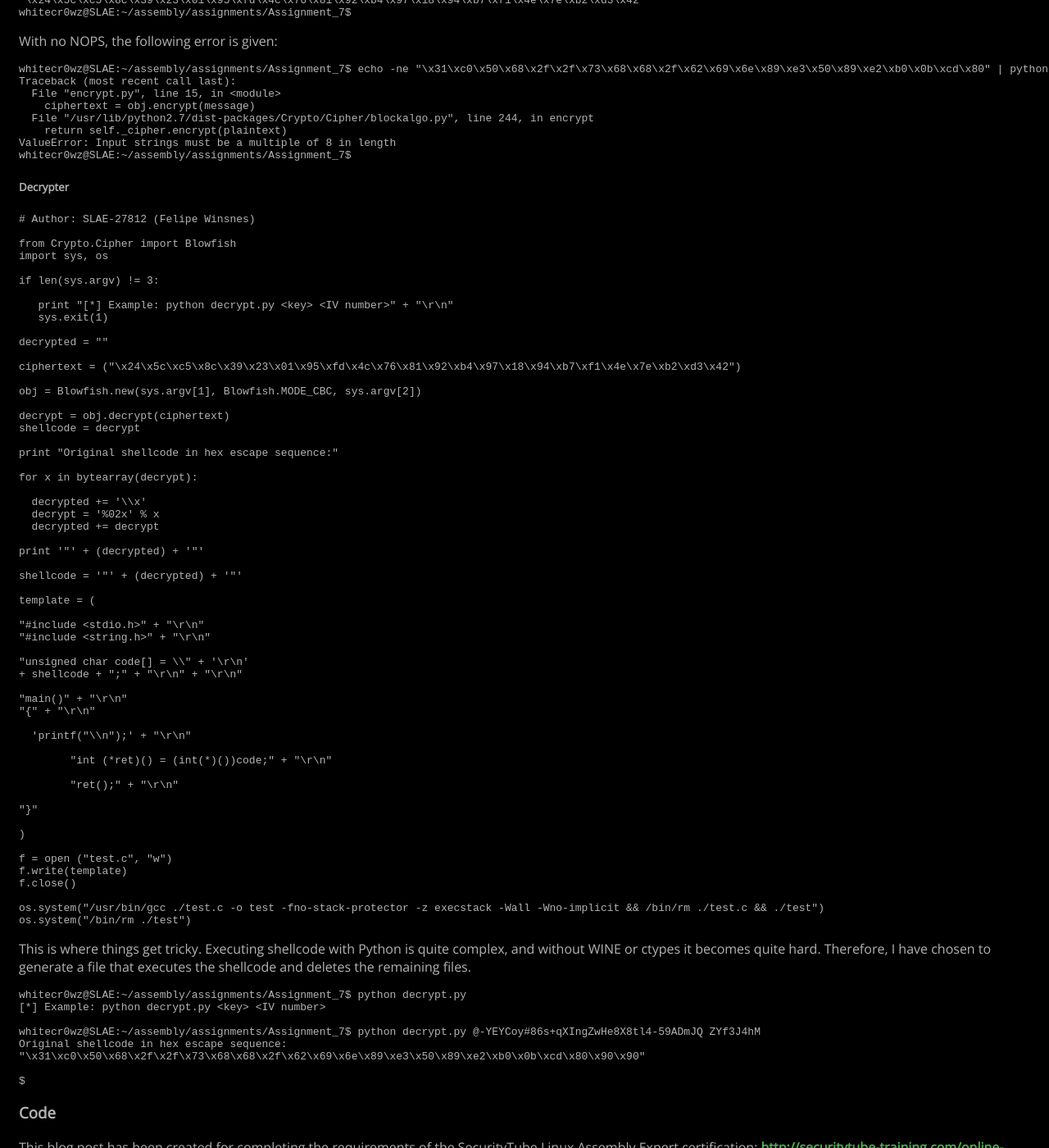
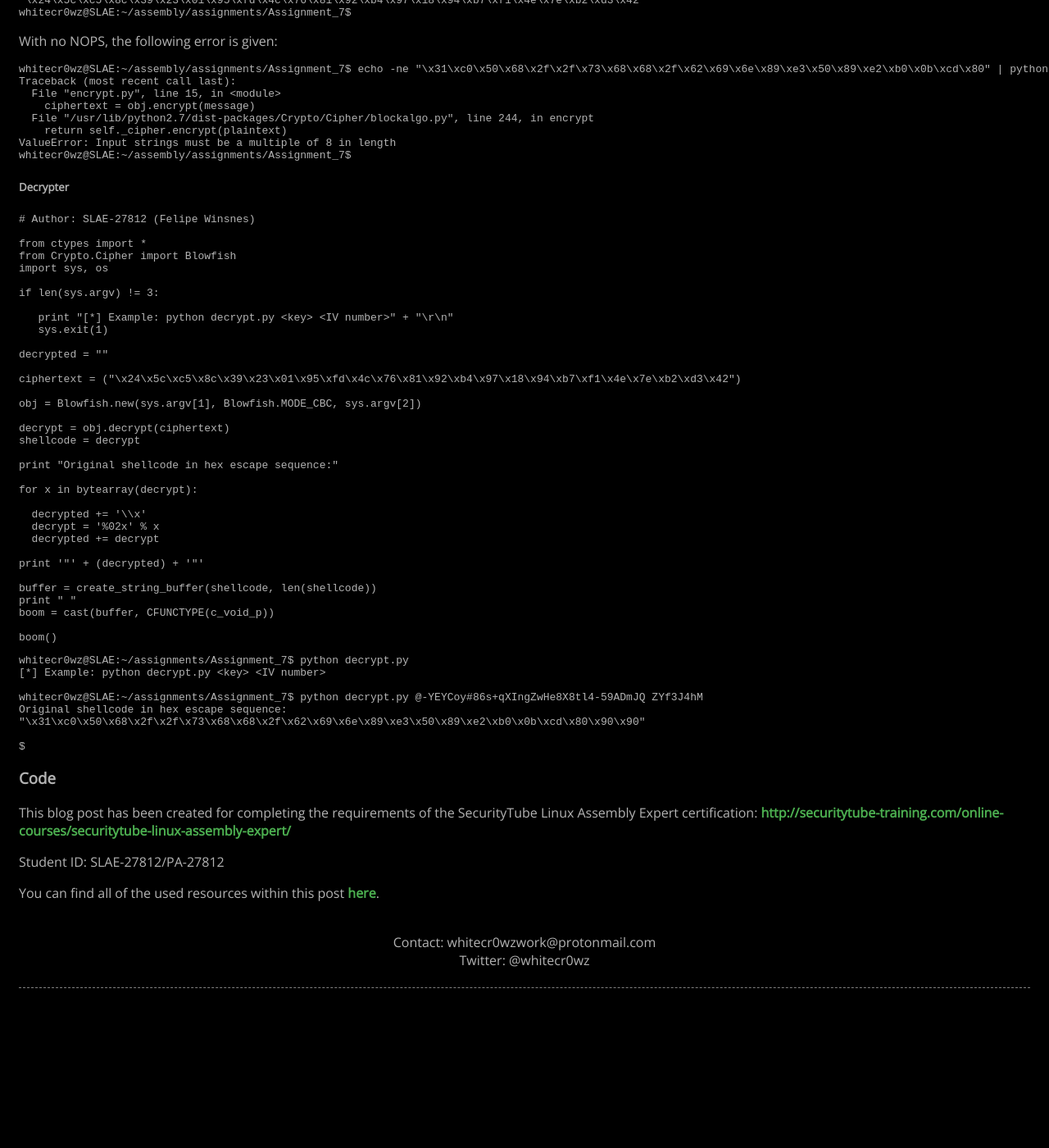
Before and after one commit to whitecr0wz/whitecr0wz.github.io, a Jekyll site: the page built from _posts/posts/2021-01-14-SLAE-Custom-Crypter.md, in a window 1280 px wide and 1400 px high, scrolled down 1157 px. Shown: the whole window at 82% size. Built offline with Jekyll 4.4.1, drawn with Linux system fonts in a browser that asks for light colours; after the commit the page ends 2377 px from its top, so only the background shows below that.

Commit message:
Update 2021-01-14-SLAE-Custom-Crypter.md

````diff
--- a/_posts/posts/2021-01-14-SLAE-Custom-Crypter.md
+++ b/_posts/posts/2021-01-14-SLAE-Custom-Crypter.md
@@ -83,6 +83,7 @@ whitecr0wz@SLAE:~/assembly/assignments/Assignment_7$
 ```term
 # Author: SLAE-27812 (Felipe Winsnes)
 
+from ctypes import *
 from Crypto.Cipher import Blowfish
 import sys, os
 
@@ -110,44 +111,18 @@ for x in bytearray(decrypt):
 
 print '"' + (decrypted) + '"'
 
-shellcode = '"' + (decrypted) + '"'
+buffer = create_string_buffer(shellcode, len(shellcode))
+print " "
+boom = cast(buffer, CFUNCTYPE(c_void_p))
 
-template = (
-
-"#include <stdio.h>" + "\r\n"
-"#include <string.h>" + "\r\n"
-
-"unsigned char code[] = \\" + '\r\n'
-+ shellcode + ";" + "\r\n" + "\r\n"
-
-"main()" + "\r\n"
-"{" + "\r\n"
-
-  'printf("\\n");' + "\r\n"
-
-        "int (*ret)() = (int(*)())code;" + "\r\n"
-
-        "ret();" + "\r\n"
-
-"}"
-
-)
-
-f = open ("test.c", "w")
-f.write(template)
-f.close()
-
-os.system("/usr/bin/gcc ./test.c -o test -fno-stack-protector -z execstack -Wall -Wno-implicit && /bin/rm ./test.c && ./test")
-os.system("/bin/rm ./test")
+boom()
 ```
 
-This is where things get tricky. Executing shellcode with Python is quite complex, and without WINE or ctypes it becomes quite hard. Therefore, I have chosen to generate a file that executes the shellcode and deletes the remaining files.
-
 ```term
-whitecr0wz@SLAE:~/assembly/assignments/Assignment_7$ python decrypt.py
+whitecr0wz@SLAE:~/assignments/Assignment_7$ python decrypt.py
 [*] Example: python decrypt.py <key> <IV number>
 
-whitecr0wz@SLAE:~/assembly/assignments/Assignment_7$ python decrypt.py @-YEYCoy#86s+qXIngZwHe8X8tl4-59ADmJQ ZYf3J4hM
+whitecr0wz@SLAE:~/assignments/Assignment_7$ python decrypt.py @-YEYCoy#86s+qXIngZwHe8X8tl4-59ADmJQ ZYf3J4hM
 Original shellcode in hex escape sequence:
 "\x31\xc0\x50\x68\x2f\x2f\x73\x68\x68\x2f\x62\x69\x6e\x89\xe3\x50\x89\xe2\xb0\x0b\xcd\x80\x90\x90"
 
````
